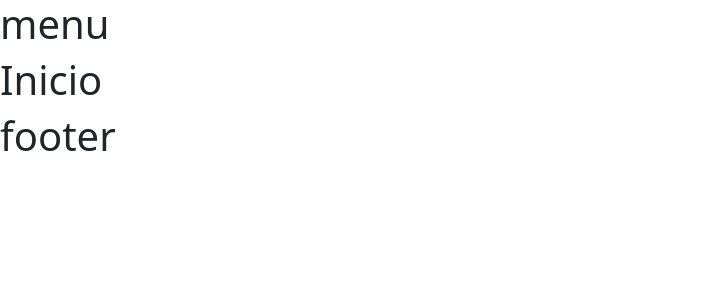
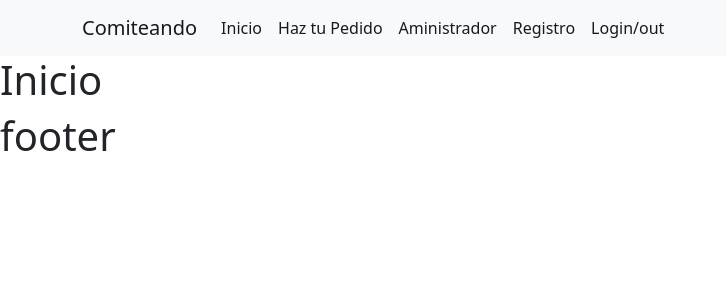
Before and after one commit to agustines82/ComiteandoRestaurant, a React (Create React App) app: page / in a window 1280 px wide. Shown: the top 300 px of the page, without its empty margins (0-726 px from the left). Built offline with nearby package versions, Linux system fonts and the light colour scheme.

Commit message:
estructura basica del menu

```diff
--- a/src/components/common/Menu.jsx
+++ b/src/components/common/Menu.jsx
@@ -1,8 +1,24 @@
+import { Navbar, Container, Nav, Button } from "react-bootstrap";
+import { Link, NavLink, useNavigate } from "react-router-dom";
 const Menu = () => {
     return (
-        <div>
-            <h1>menu</h1>
-        </div>
+        <header>
+            <Navbar bg="light" variant="light" expand="lg">
+                <Container>
+                    <Navbar.Brand as={Link}>Comiteando</Navbar.Brand>
+                    <Navbar.Toggle aria-controls="basic-navbar-nav" />
+                    <Navbar.Collapse id="basic-navbar-nav">
+                        <Nav className="me-auto">
+                            <NavLink className={"nav-item nav-link"}>Inicio</NavLink>
+                            <NavLink className={"nav-item nav-link"}>Haz tu Pedido</NavLink>
+                            <NavLink className={"nav-item nav-link"}>Aministrador</NavLink>
+                            <NavLink className={"nav-item nav-link"}>Registro</NavLink>
+                            <NavLink className={"nav-item nav-link"}>Login/out</NavLink>
+                        </Nav>
+                    </Navbar.Collapse>
+                </Container>
+            </Navbar>
+        </header>
     );
 };
 
```
